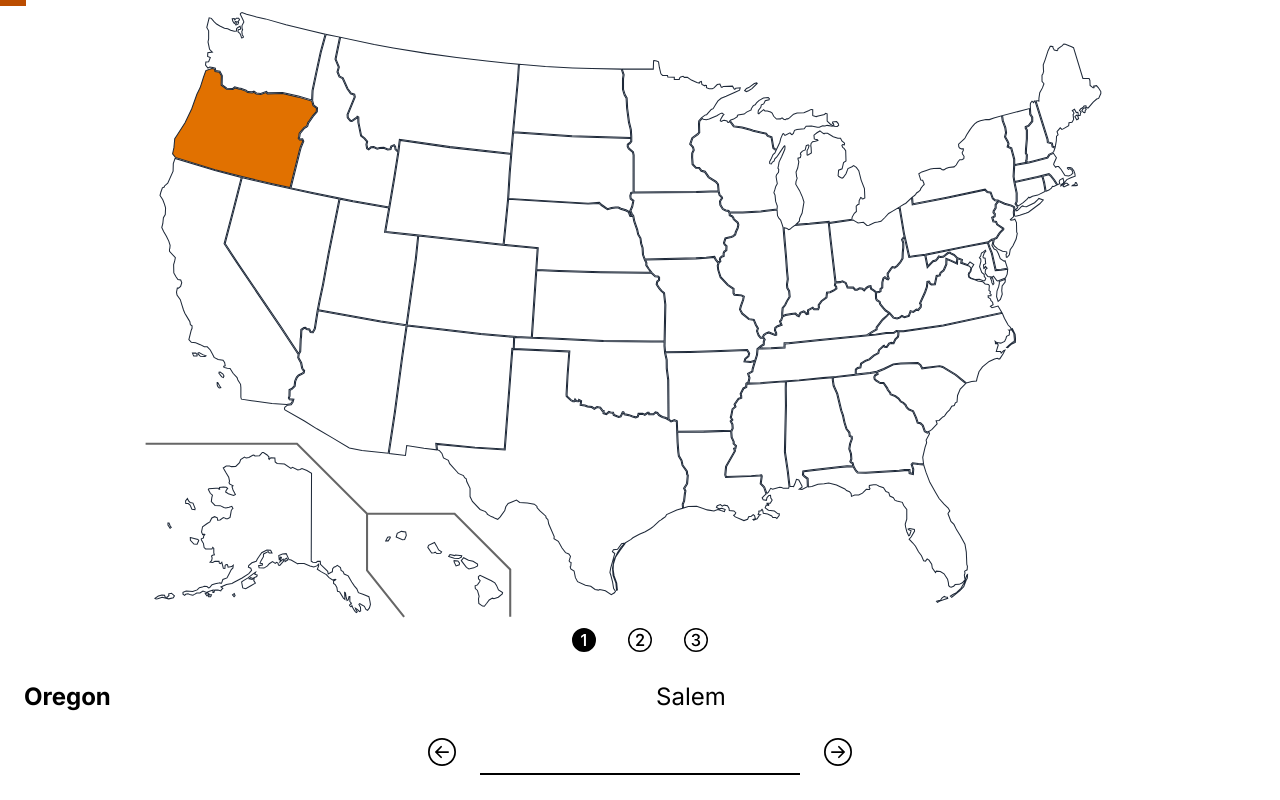
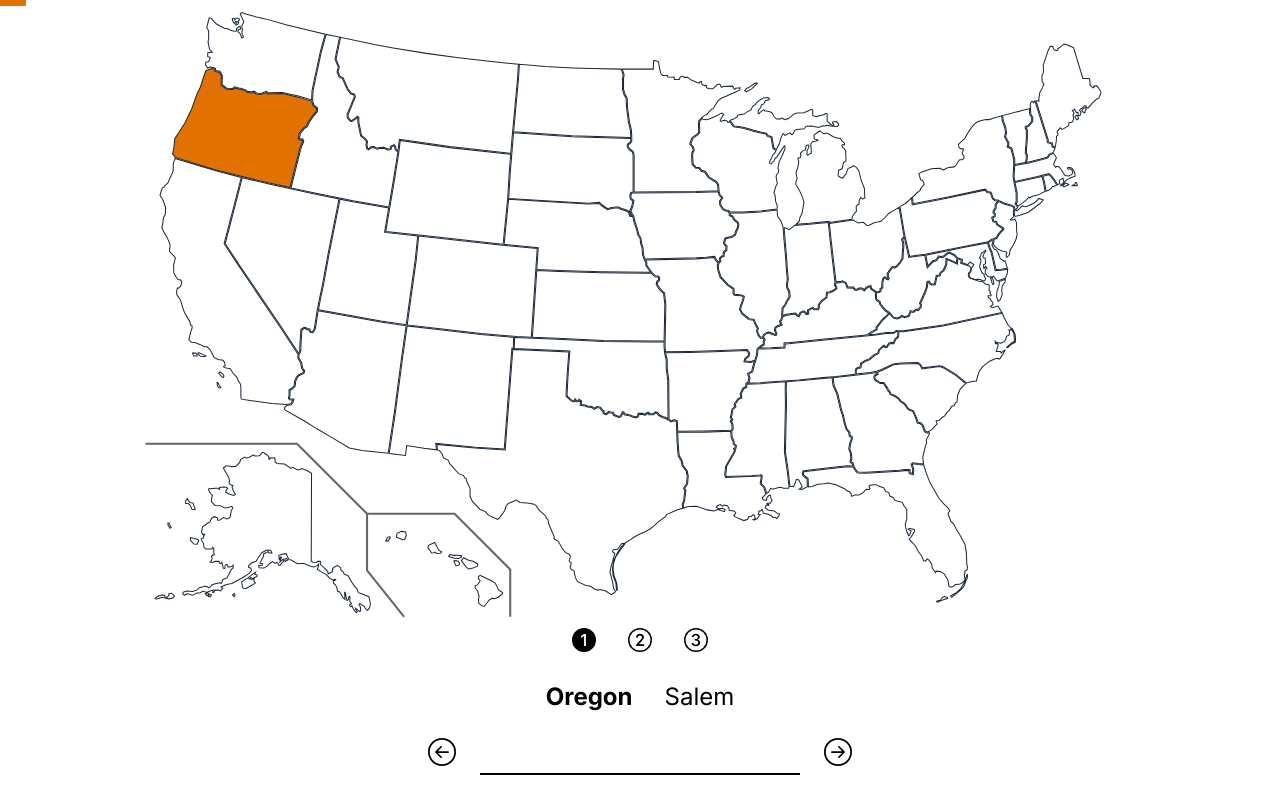
Before and after one commit to oliv37/geo, an Angular app: page /usa-state in a window 1280 px wide. Built offline with nearby package versions, Linux system fonts and the light colour scheme.

Commit message:
feat: add exercice level btn bar

```diff
--- /dev/null
+++ b/src/app/components/exercice-level/exercice-level-btn-bar/exercice-level-btn-bar.html
@@ -0,0 +1,10 @@
+<div class="flex justify-center items-center gap-8 py-1">
+  @for (lvl of levels; track lvl) {
+  <button type="button" class="cursor-pointer" (click)="level.set(lvl)">
+    <ng-container
+      *ngComponentOutlet="level() === lvl ? levelFillIcons[lvl] : levelIcons[lvl];
+                          inputs: iconInputs"
+    />
+  </button>
+  }
+</div>
--- /dev/null
+++ b/src/app/components/exercice-level/exercice-level-btn-bar/exercice-level-btn-bar.ts
@@ -0,0 +1,37 @@
+import { NgComponentOutlet } from '@angular/common';
+import { Component, model, Type } from '@angular/core';
+import { type Level, LEVELS } from '@models/level';
+import { Icon } from '@components/icon/icon';
+import { OneCircleIcon } from '@components/icon/1-circle-icon/1-circle-icon';
+import { OneCircleFillIcon } from '@components/icon/1-circle-fill-icon/1-circle-fill-icon';
+import { TwoCircleIcon } from '@components/icon/2-circle-icon/2-circle-icon';
+import { TwoCircleFillIcon } from '@components/icon/2-circle-fill-icon/2-circle-fill-icon';
+import { ThreeCircleIcon } from '@components/icon/3-circle-icon/3-circle-icon';
+import { ThreeCircleFillIcon } from '@components/icon/3-circle-fill-icon/3-circle-fill-icon';
+
+@Component({
+  selector: 'app-exercice-level-btn-bar',
+  templateUrl: './exercice-level-btn-bar.html',
+  imports: [NgComponentOutlet],
+})
+export class ExerciceLevelBtnBar {
+  level = model.required<Level>();
+
+  readonly levels = LEVELS;
+
+  readonly levelIcons: Record<Level, Type<Icon>> = {
+    1: OneCircleIcon,
+    2: TwoCircleIcon,
+    3: ThreeCircleIcon,
+  };
+
+  readonly levelFillIcons: Record<Level, Type<Icon>> = {
+    1: OneCircleFillIcon,
+    2: TwoCircleFillIcon,
+    3: ThreeCircleFillIcon,
+  };
+
+  readonly iconInputs: Record<string, unknown> = {
+    className: 'w-6 h-6',
+  };
+}
--- a/src/app/components/exercice-level/exercice-level-header/exercice-level-header.html
+++ b/src/app/components/exercice-level/exercice-level-header/exercice-level-header.html
@@ -1,7 +1,7 @@
-<div class="flex items-center gap-8 h-8">
+<div class="flex justify-center items-center gap-8 h-8">
   @for (field of state().fields; track $index) {
   <span
-    class="flex-1 text-2xl"
+    class="text-2xl"
     [class.text-right]="$index === 0"
     [class.text-left]="$index === $count - 1"
     [class.font-bold]="$index === state().indexField"
--- a/src/app/components/exercice/exercice.html
+++ b/src/app/components/exercice/exercice.html
@@ -1,21 +1,12 @@
 <main class="h-screen flex flex-col min-h-[28rem]">
   <div
-    class="h-1.5 bg-amber-700 transition-all"
+    class="h-1.5 bg-amber-600 transition-all"
     [style.width]="progressPercent() + '%'"
   ></div>
   <div id="map-container" class="flex-1 relative" #mapContainerRef>
     <ng-container *ngComponentOutlet="Map(); inputs: mapInputs;"></ng-container>
   </div>
-  <div class="flex justify-center items-center gap-8 py-1">
-    @for (lvl of levels; track lvl) {
-    <button type="button" class="cursor-pointer" (click)="level.set(lvl)">
-      <ng-container
-        *ngComponentOutlet="level() === lvl ? levelFillIcons[lvl] : levelIcons[lvl];
-                            inputs: iconInputs"
-      />
-    </button>
-    }
-  </div>
+  <app-exercice-level-btn-bar [(level)]="level" />
   <div class="min-h-36 flex flex-col gap-4 justify-around p-6">
     @if(isClientSide) { @if (level() === 1) {
     <app-exercice-level-1
--- a/src/app/components/exercice/exercice.ts
+++ b/src/app/components/exercice/exercice.ts
@@ -9,22 +9,22 @@ import {
   viewChild,
 } from '@angular/core';
 import type { Data } from '@models/data';
-import { LEVELS, type Level } from '@models/level';
+import type { Level } from '@models/level';
 import { Map } from '@components/map/map';
 import { ExerciceLevel1 } from '@components/exercice-level/exercice-level-1/exercice-level-1';
 import { ExerciceLevel2 } from '@components/exercice-level/exercice-level-2/exercice-level-2';
 import { ExerciceLevel3 } from '@components/exercice-level/exercice-level-3/exercice-level-3';
-import { Icon } from '@components/icon/icon';
-import { OneCircleIcon } from '@components/icon/1-circle-icon/1-circle-icon';
-import { OneCircleFillIcon } from '@components/icon/1-circle-fill-icon/1-circle-fill-icon';
-import { TwoCircleIcon } from '@components/icon/2-circle-icon/2-circle-icon';
-import { ThreeCircleIcon } from '@components/icon/3-circle-icon/3-circle-icon';
-import { TwoCircleFillIcon } from '@components/icon/2-circle-fill-icon/2-circle-fill-icon';
-import { ThreeCircleFillIcon } from '@components/icon/3-circle-fill-icon/3-circle-fill-icon';
+import { ExerciceLevelBtnBar } from '../exercice-level/exercice-level-btn-bar/exercice-level-btn-bar';
 
 @Component({
   selector: 'app-exercice',
-  imports: [NgComponentOutlet, ExerciceLevel1, ExerciceLevel2, ExerciceLevel3],
+  imports: [
+    NgComponentOutlet,
+    ExerciceLevel1,
+    ExerciceLevel2,
+    ExerciceLevel3,
+    ExerciceLevelBtnBar,
+  ],
   templateUrl: './exercice.html',
 })
 export class Exercice<T extends Data> {
@@ -38,21 +38,6 @@ export class Exercice<T extends Data> {
     className: 'absolute top-0 left-0 w-full h-full stroke-gray-800 fill-white',
   };
 
-  readonly levels = LEVELS;
-  readonly levelIcons: Record<Level, Type<Icon>> = {
-    1: OneCircleIcon,
-    2: TwoCircleIcon,
-    3: ThreeCircleIcon,
-  };
-  readonly levelFillIcons: Record<Level, Type<Icon>> = {
-    1: OneCircleFillIcon,
-    2: TwoCircleFillIcon,
-    3: ThreeCircleFillIcon,
-  };
-  readonly iconInputs: Record<string, unknown> = {
-    className: 'w-6 h-6',
-  };
-
   level = signal<Level>(1);
   progressPercent = signal<number>(0);
 
```
